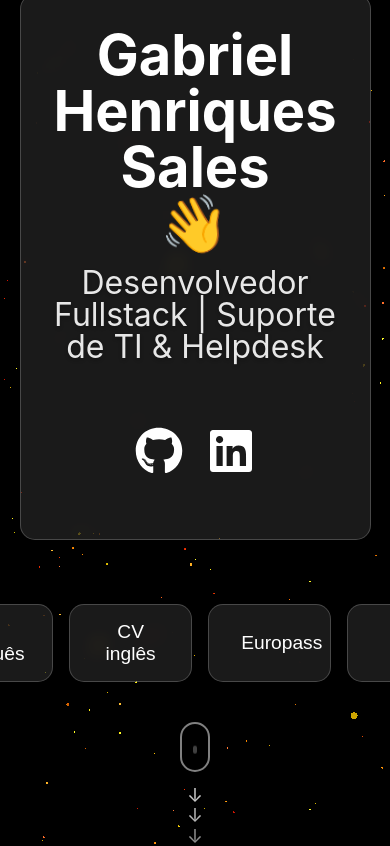
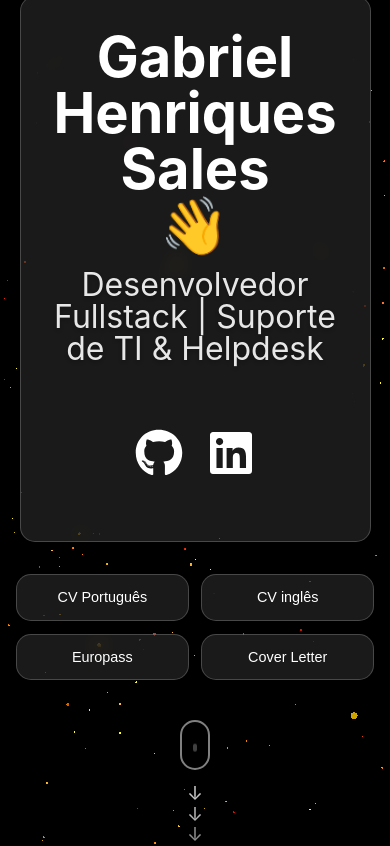
Before and after one commit to Usales/NovoPortifolio, a React (Create React App) app: page / in a window 390 px wide. Shown: the top 846 px of the page. Built offline with nearby package versions, Linux system fonts and the light colour scheme; the HTML template or start-up script is replaced by a standard one.

Commit message:
feat: expandir grid 2x2 para botÃµes CV em todas as versÃµes mobile (atÃ© 600px)

```diff
--- a/src/Componentes/TelaInicio/TelaInicio.css
+++ b/src/Componentes/TelaInicio/TelaInicio.css
@@ -149,10 +149,7 @@
   .redes-sociais {
     gap: 1rem;
   }
-  .botao-curriculo {
-    font-size: 1rem;
-    padding: 0.7rem 1.2rem;
-  }
+  /* O grid 2x2 já está definido na media query acima (max-width: 600px) */
   .scroll-indicator {
     margin-top: 1.5rem;
   }
@@ -179,10 +176,7 @@
   .redes-sociais {
     gap: 0.8rem;
   }
-  .botao-curriculo {
-    font-size: 0.9rem;
-    padding: 0.6rem 1rem;
-  }
+  /* O grid 2x2 já está definido na media query acima (max-width: 600px) */
   .scroll-indicator {
     margin-top: 1rem;
   }
@@ -441,42 +435,36 @@
   margin-top: 2rem;
 }
 
-/* Mobile específico para 414x896 (iPhone 11 Pro Max e similares) - Grid 2x2 */
-@media screen and (min-width: 413px) and (max-width: 415px) and (min-height: 895px) and (max-height: 897px) {
+/* Mobile - Grid 2x2 para botões CV (aplicado em todas as versões mobile) */
+@media screen and (max-width: 600px) {
   .botoes-curriculo {
     display: grid;
     grid-template-columns: repeat(2, 1fr);
     grid-template-rows: repeat(2, 1fr);
     gap: 0.8rem;
     width: 100%;
-    max-width: 380px;
+    max-width: 100%;
     margin-top: 2rem;
+    padding: 0 1rem;
   }
 
   .botao-curriculo {
     margin-top: 0;
     width: 100%;
-    padding: 0.9rem 1rem;
-    font-size: 0.95rem;
+    padding: 0.9rem 0.8rem;
+    font-size: 0.9rem;
   }
 }
 
-/* Mobile genérico para telas de 414px de largura (grid 2x2) */
-@media screen and (min-width: 414px) and (max-width: 480px) {
+/* Mobile pequeno - ajustes adicionais para telas muito pequenas */
+@media screen and (max-width: 360px) {
   .botoes-curriculo {
-    display: grid;
-    grid-template-columns: repeat(2, 1fr);
-    grid-template-rows: repeat(2, 1fr);
-    gap: 0.8rem;
-    width: 100%;
-    max-width: 380px;
-    margin-top: 2rem;
+    gap: 0.6rem;
+    padding: 0 0.5rem;
   }
 
   .botao-curriculo {
-    margin-top: 0;
-    width: 100%;
-    padding: 0.9rem 1rem;
-    font-size: 0.95rem;
+    padding: 0.8rem 0.6rem;
+    font-size: 0.85rem;
   }
 }
```
